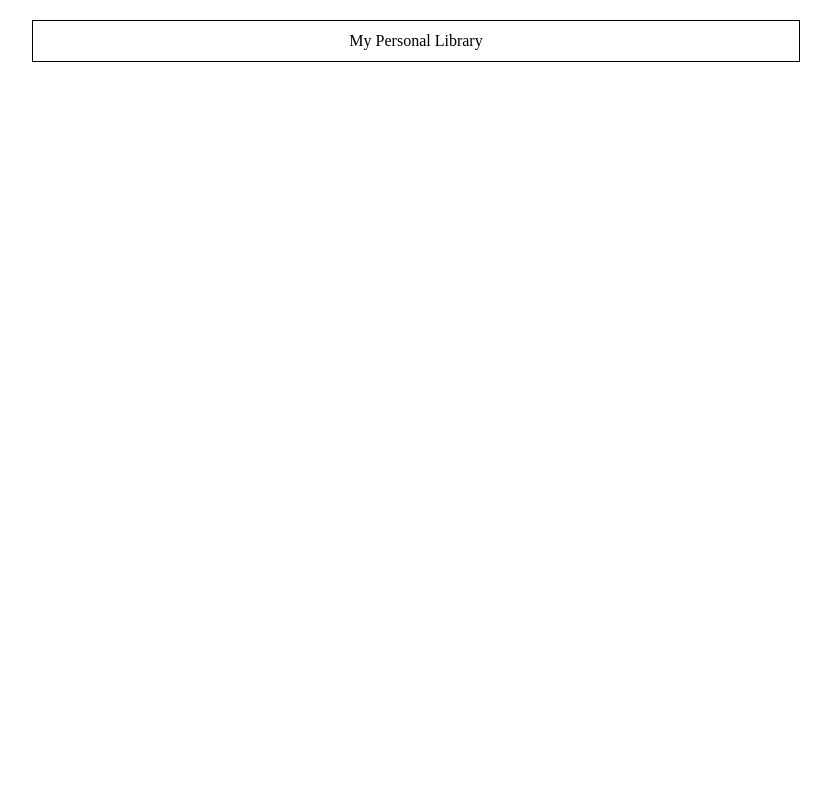
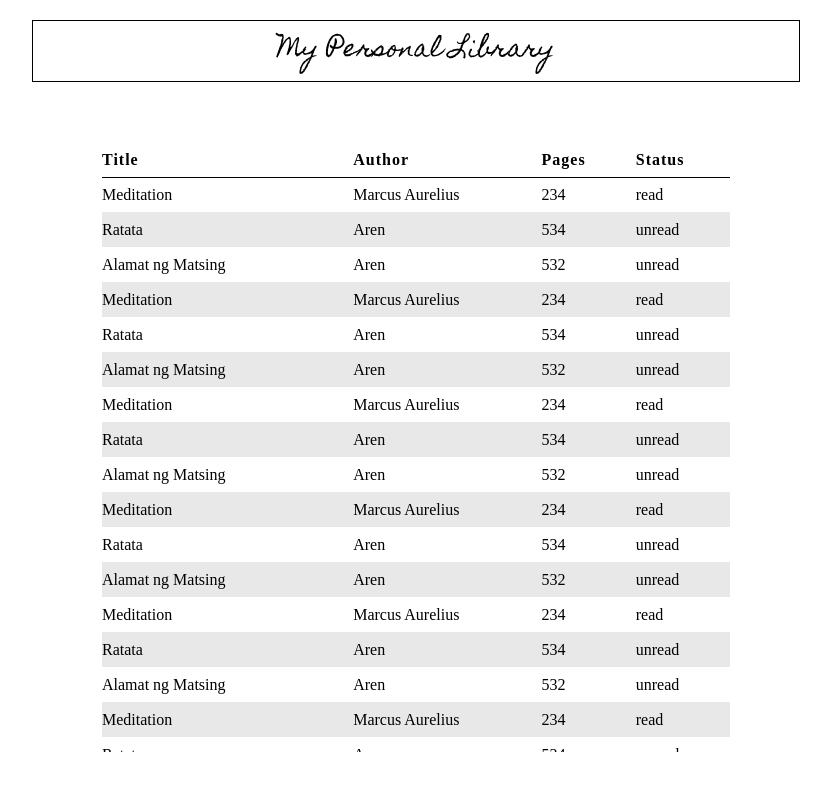
Before and after one commit to arenignacio/library-odin, a plain HTML site: page index.html in a window 1280 px wide. Shown: the whole page, without its empty margins (224-1055 px from the left). Drawn offline with Linux system fonts and the light colour scheme.

Commit message:
Display delete on hover

```diff
--- a/index.html
+++ b/index.html
@@ -9,7 +9,25 @@
 		<title>Aren Ignacio - Library</title>
 	</head>
 	<body>
-		<header><div id="title">My Personal Library</div></header>
+		<header>
+			<div id="title">My Personal Library</div>
+		</header>
+		<div id="content">
+			<div id="table-container">
+				<table id="books-table">
+					<thead>
+						<tr>
+							<th class="book-title">Title</th>
+							<th class="book-author">Author</th>
+							<th class="book-pages">Pages</th>
+							<th class="book-status">Status</th>
+							<th class="book-delete "></th>
+						</tr>
+						<tbody></tbody>
+					</thead>
+				</table>
+			</div>
+		</div>
 
 		<script src="script/script.js"></script>
 	</body>
--- a/script/script.js
+++ b/script/script.js
@@ -1,31 +1,86 @@
 //Create library that you can add books to
 const myLibrary = [];
+const tBody = document.querySelector('tbody');
 
 //book contains name, author, number pages, and read/not-read status
-function Book(name, author, pages, read) {
-	this.name = name;
+function Book(title, author, pages, status) {
+	this.title = title;
 	this.author = author;
 	this.pages = pages;
-	this.read = read;
+	this.status = status;
 }
 
 //add book to library
-function addBook(name, author, pages, read = false) {
-	const newBook = new Book(name, author, pages, read);
+function addBook(title, author, pages, status = false) {
+	status = status === true ? 'read' : 'unread';
+	const newBook = new Book(title, author, pages, status);
 	myLibrary.push(newBook);
 }
 
 //remove book from library
-function removeBook(name) {
-	const index = myLibrary.findIndex((el) => {
-		return el.name === name;
-	});
-
+function removeBook(index) {
 	myLibrary.splice(index, 1);
 
 	return myLibrary;
 }
 
+//render library to table
+function renderList(books, tBody) {
+	books.forEach((book, idx) => {
+		const tr = document.createElement('tr');
+		tr.style.backgroundColor =
+			idx % 2 === 0 ? 'white' : 'hsla(0, 0%, 70%, .3)';
+		tr.id = `bk-${idx}`;
+		tr.classList.add('onHover', 'entry');
+
+		//create, fill in and append columns for book info
+		for (const key in book) {
+			const td = document.createElement('td');
+			td.classList.add(`book-${key}`);
+			td.innerText = book[key];
+			tr.append(td);
+		}
+
+		//column for delete button
+		const td = document.createElement('td');
+		const button = document.createElement('div');
+		button.classList.add('delete-btn', 'hidden');
+		button.innerText = 'x';
+		button.id = `del-${idx}`;
+		td.classList.add('book-delete');
+		td.append(button);
+		tr.append(td);
+
+		//pop up delete button on hover at row
+		tr.addEventListener('mouseover', (e) => {
+			e.target.parentNode.lastChild.lastChild.classList.toggle('hidden');
+		});
+
+		//hide delete button when mouse leaves row
+		tr.addEventListener('mouseout', (e) => {
+			e.target.parentNode.lastChild.lastChild.classList.toggle('hidden');
+		});
+		tBody.append(tr);
+	});
+}
+
 addBook('Meditation', 'Marcus Aurelius', 234, true);
 addBook('Ratata', 'Aren', 534);
 addBook('Alamat ng Matsing', 'Aren', 532);
+addBook('Meditation', 'Marcus Aurelius', 234, true);
+addBook('Ratata', 'Aren', 534);
+addBook('Alamat ng Matsing', 'Aren', 532);
+addBook('Meditation', 'Marcus Aurelius', 234, true);
+addBook('Ratata', 'Aren', 534);
+addBook('Alamat ng Matsing', 'Aren', 532);
+addBook('Meditation', 'Marcus Aurelius', 234, true);
+addBook('Ratata', 'Aren', 534);
+addBook('Alamat ng Matsing', 'Aren', 532);
+addBook('Meditation', 'Marcus Aurelius', 234, true);
+addBook('Ratata', 'Aren', 534);
+addBook('Alamat ng Matsing', 'Aren', 532);
+addBook('Meditation', 'Marcus Aurelius', 234, true);
+addBook('Ratata', 'Aren', 534);
+addBook('Alamat ng Matsing', 'Aren', 532);
+
+renderList(myLibrary, tBody);
--- a/style/style.scss
+++ b/style/style.scss
@@ -1,5 +1,13 @@
+@import url('https://fonts.googleapis.com/css2?family=Homemade+Apple&family=Montserrat:wght@300&family=Roboto:wght@400&display=swap');
+
+@media only screen and (min-width: 1200px) {
+	body {
+		margin: 0px 20%;
+	}
+}
+
 header {
-	height: 40px;
+	height: 60px;
 	display: flex;
 	justify-content: center;
 	align-items: center;
@@ -7,8 +15,89 @@ header {
 	border: 1px black solid;
 }
 
-@media only screen and (min-width: 1200px) {
-	body {
-		margin: 0px 20%;
+table {
+	width: 100%;
+}
+
+thead {
+	tr {
+		border-bottom: solid black 1px;
+		font-family: 'Montserrate', serif;
+		font-weight: bold;
+		height: 25px;
+		text-align: left;
+		letter-spacing: 1px;
+	}
+	th {
+		background-color: #fff;
+		position: sticky;
+		top: 0px;
 	}
 }
+
+tbody {
+	tr {
+		height: 35px;
+		td {
+			vertical-align: middle;
+		}
+	}
+}
+
+.book {
+	&-title {
+		width: 40%;
+	}
+	&-author {
+		width: 30%;
+	}
+	&-pages {
+		width: 15%;
+	}
+	&-status {
+		width: 12%;
+	}
+	&-delete {
+		width: 3%;
+	}
+}
+
+#title {
+	font-family: 'Homemade Apple', serif;
+	font-size: 24px;
+}
+
+#table-container {
+	height: 600px;
+	overflow: auto;
+	margin: 70px;
+}
+
+.hidden {
+	display: none;
+}
+
+.delete-btn {
+	margin: 10px;
+	font-weight: bold;
+}
+
+.onHover {
+	&:hover {
+		color: brown;
+		cursor: pointer;
+	}
+}
+
+.pointer {
+	&:hover {
+		cursor: pointer;
+	}
+}
+
+.enlargeHover {
+	transition: ease-in-out 0.5s;
+	&:hover {
+		transform: scale(1.3);
+	}
+}
```
Also changed, not shown: style/style.css, 1 other file.
